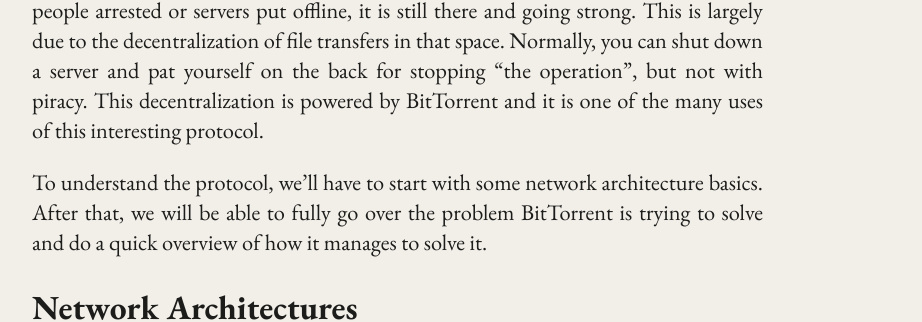
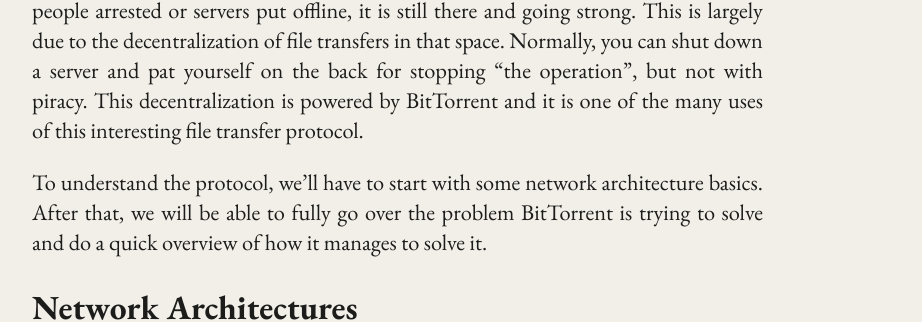
Before and after one commit to eFournierRobert/eFournierRobert.github.io, a Jekyll site: the page built from _posts/btob/2026-05-07-torrent.md, in a window 1280 px wide and 900 px high. Shown: the part 251-573 px from the top of the window, without its empty margins (178-1100 px from the left). Built offline with Jekyll 4.4.1, drawn with Linux system fonts in a browser that asks for light colours; some of the changed text lies outside the part shown.

Commit message:
Small updates

```diff
--- a/_posts/btob/2026-05-07-torrent.md
+++ b/_posts/btob/2026-05-07-torrent.md
@@ -16,7 +16,7 @@
 crack downs, people arrested or servers put offline, it is still there and going strong.
 This is largely due to the decentralization of file transfers in that space. Normally,
 you can shut down a server and pat yourself on the back for stopping "the operation", but not
-with piracy. This decentralization is powered by BitTorrent and it is one of the many uses of this interesting protocol.
+with piracy. This decentralization is powered by BitTorrent and it is one of the many uses of this interesting file transfer protocol.
 
 To understand the protocol, we'll have to start with some network architecture basics. After that,
 we will be able to fully go over the problem BitTorrent is trying to solve and do a quick overview
@@ -81,6 +81,8 @@
 
 ## How BitTorrent works
 
+For BitTorrent to work, you need three pieces that each plays a role in the transfer.
+
 ### Torrent
 ### Peer
 ### Tracker
```
Also changed, not shown: other parts of _posts/btob/2026-05-07-torrent.md (+1 -1 lines).
